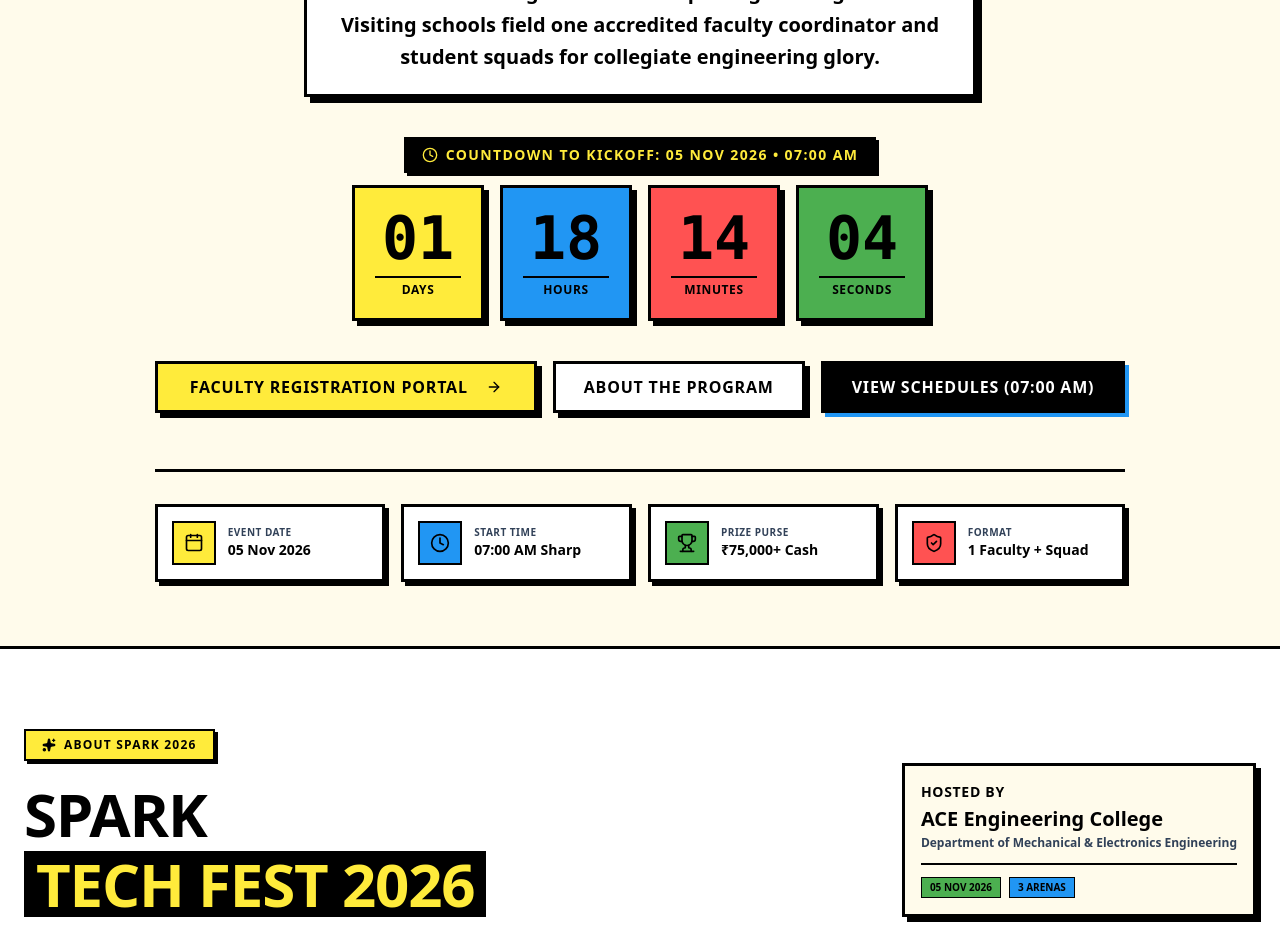
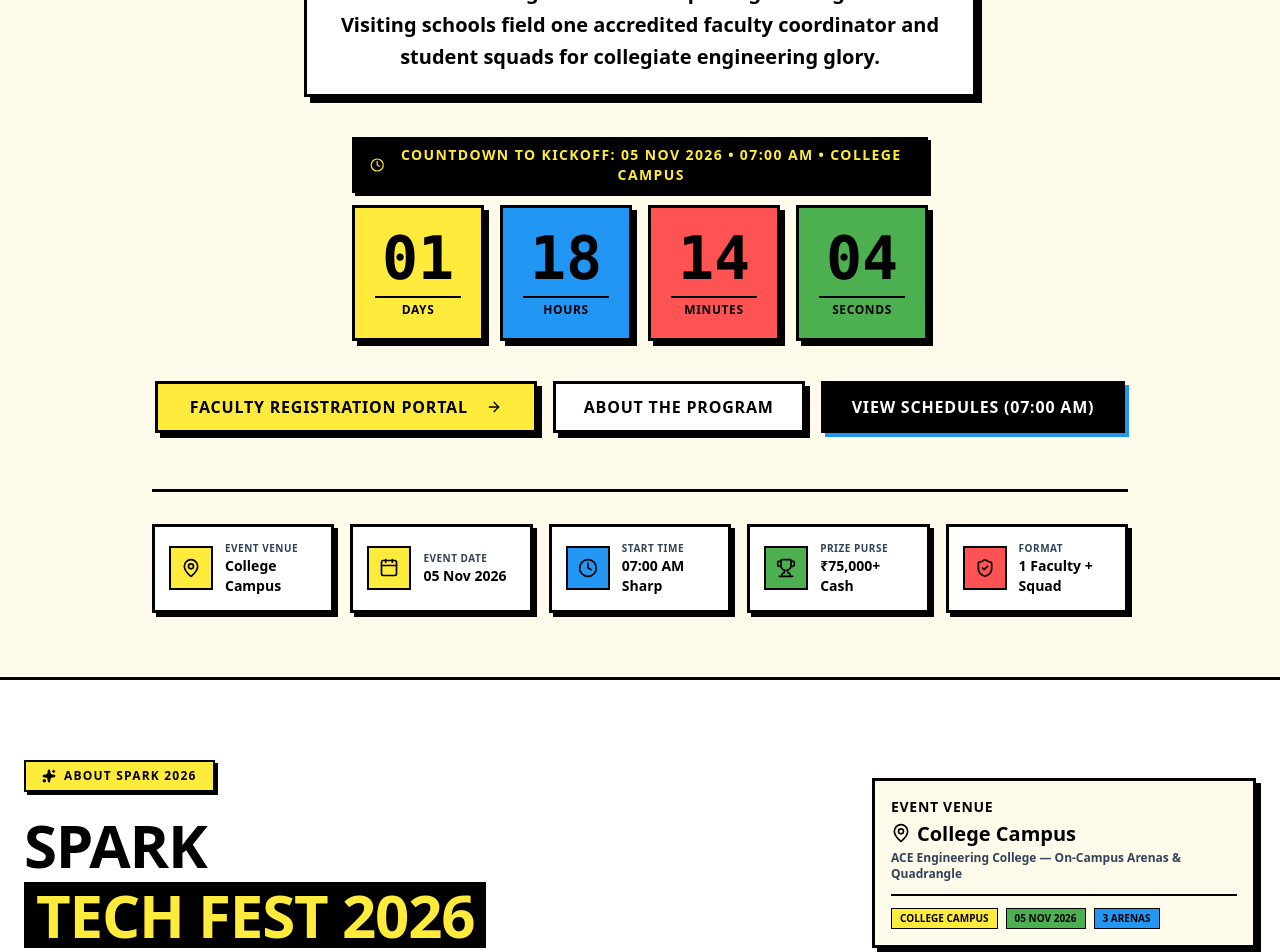
Before and after one commit to jabirjalal12/SPARK-26, a Next.js app: page / in a window 1280 px wide. Shown: the part 660-1612 px from the top of the page. Built offline with nearby package versions, Linux system fonts and the light colour scheme; no server answers; the database is empty.

Commit message:
feat: clearly display College Campus as event venue across landing page

```diff
--- a/src/app/page.tsx
+++ b/src/app/page.tsx
@@ -95,7 +95,7 @@ export default function LandingPage() {
           OFFICIAL DATE
         </span>
         <span>
-          SPARK 2026 Kicks Off on <strong className="underline decoration-2">05 November 2026 at 07:00 AM</strong> — Central Quadrangle
+          SPARK 2026 Kicks Off on <strong className="underline decoration-2">05 November 2026 at 07:00 AM</strong> — Venue: <strong className="underline decoration-2">College Campus</strong>
         </span>
       </div>
 
@@ -164,7 +164,7 @@ export default function LandingPage() {
         <div className="mt-10 max-w-xl mx-auto">
           <div className="inline-flex items-center gap-2 bg-black text-[#FFEB3B] px-4 py-1.5 font-black text-xs sm:text-sm uppercase tracking-widest mb-3 border-2 border-black shadow-[3px_3px_0px_#000000]">
             <Clock className="h-4 w-4 text-[#FFEB3B]" />
-            COUNTDOWN TO KICKOFF: 05 NOV 2026 • 07:00 AM
+            COUNTDOWN TO KICKOFF: 05 NOV 2026 • 07:00 AM • COLLEGE CAMPUS
           </div>
 
           <div className="grid grid-cols-4 gap-2.5 sm:gap-4">
@@ -210,7 +210,17 @@ export default function LandingPage() {
         </div>
 
         {/* Highlights banner */}
-        <div className="mt-14 pt-8 border-t-[3px] border-black grid grid-cols-2 sm:grid-cols-4 gap-4 text-left">
+        <div className="mt-14 pt-8 border-t-[3px] border-black grid grid-cols-2 sm:grid-cols-5 gap-3 sm:gap-4 text-left">
+          <div className="p-3.5 bg-white border-[3px] border-black shadow-[4px_4px_0px_#000000] flex items-center gap-3">
+            <div className="p-2.5 bg-[#FFEB3B] border-2 border-black text-black">
+              <MapPin className="h-5 w-5" />
+            </div>
+            <div>
+              <p className="text-[10px] text-slate-700 font-black uppercase tracking-wider">Event Venue</p>
+              <p className="text-sm font-black text-black">College Campus</p>
+            </div>
+          </div>
+
           <div className="p-3.5 bg-white border-[3px] border-black shadow-[4px_4px_0px_#000000] flex items-center gap-3">
             <div className="p-2.5 bg-[#FFEB3B] border-2 border-black text-black">
               <Calendar className="h-5 w-5" />
@@ -273,11 +283,14 @@ export default function LandingPage() {
                 </h2>
               </div>
               <div className="lg:max-w-sm p-4 bg-[#FFFBEB] border-[3px] border-black shadow-[5px_5px_0px_#000000]">
-                <p className="text-sm font-black uppercase tracking-wider text-black mb-1">Hosted by</p>
-                <p className="text-xl font-black text-black leading-tight">ACE Engineering College</p>
-                <p className="text-xs font-bold text-slate-700 mt-1">Department of Mechanical &amp; Electronics Engineering</p>
+                <p className="text-sm font-black uppercase tracking-wider text-black mb-1">Event Venue</p>
+                <p className="text-xl font-black text-black leading-tight flex items-center gap-1.5">
+                  <MapPin className="w-5 h-5 text-black" />
+                  College Campus
+                </p>
+                <p className="text-xs font-bold text-slate-700 mt-1">ACE Engineering College — On-Campus Arenas &amp; Quadrangle</p>
                 <div className="mt-3 pt-3 border-t-2 border-black flex items-center gap-2 flex-wrap">
-
+                  <span className="bg-[#FFEB3B] text-black border border-black px-2 py-0.5 text-[10px] font-black uppercase">College Campus</span>
                   <span className="bg-[#4CAF50] text-black border border-black px-2 py-0.5 text-[10px] font-black uppercase">05 Nov 2026</span>
                   <span className="bg-[#2196F3] text-black border border-black px-2 py-0.5 text-[10px] font-black uppercase">3 Arenas</span>
                 </div>
```
